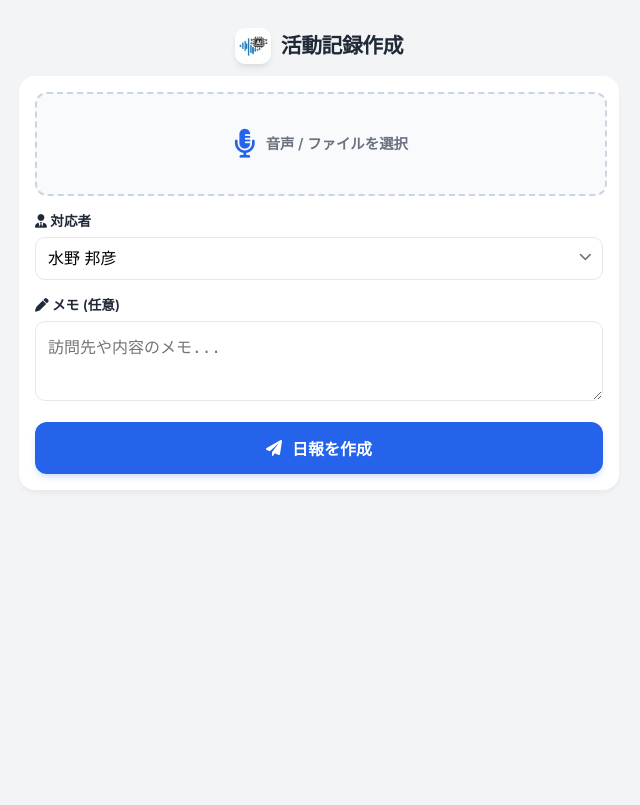
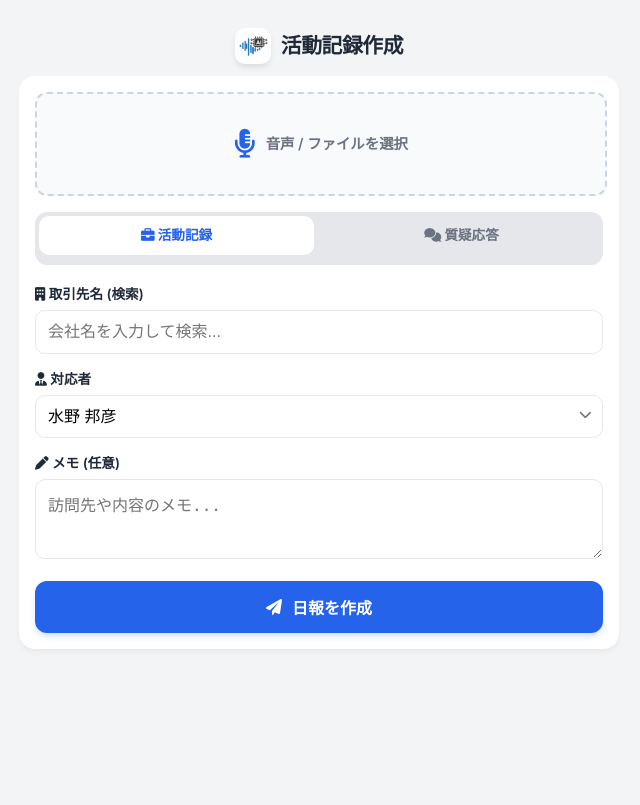
Before and after one commit to kids-masaru/sales-report-app-hg, a Flask app: page / in a window 1280 px wide. Shown: the top 805 px of the page, without its empty margins (321-961 px from the left). Run offline with Flask 3, Linux system fonts and the light colour scheme.

Commit message:
Restore Features: Search and QA Mode

````diff
--- a/app.py
+++ b/app.py
@@ -1,12 +1,12 @@
 
 import os
 import secrets
-from flask import Flask, render_template, request, redirect, url_for, session, flash, send_from_directory
+from flask import Flask, render_template, request, redirect, url_for, session, flash, send_from_directory, jsonify
 from werkzeug.utils import secure_filename
 from utils import (
     process_audio_only, process_text_only, process_audio_and_text,
     upload_file_to_kintone, upload_to_kintone, save_audio_file,
-    STAFF_OPTIONS, SALES_ACTIVITY_OPTIONS, init_gemini
+    STAFF_OPTIONS, SALES_ACTIVITY_OPTIONS, init_gemini, search_clients
 )
 
 app = Flask(__name__)
@@ -43,7 +43,16 @@ def login():
             return redirect(url_for('index'))
         else:
             flash('パスワードが違います', 'error')
+            flash('パスワードが違います', 'error')
     return render_template('login.html')
+
+@app.route('/api/search_clients', methods=['GET'])
+def search_clients_route():
+    keyword = request.args.get('q', '')
+    if not keyword:
+        return jsonify([])
+    results = search_clients(keyword)
+    return jsonify(results)
 
 @app.route('/', methods=['GET'])
 def index():
@@ -64,6 +73,9 @@ def process():
     text_input = request.form.get('text_input', '').strip()
     audio_file = request.files.get('audio_file')
     staff_name = request.form.get('staff_name')
+    client_id = request.form.get('client_id', '')
+    client_name = request.form.get('client_name', '')
+    mode = request.form.get('mode', 'sales') # sales or qa
 
     if not audio_file and not text_input:
         flash('音声ファイルまたはテキストを入力してください', 'error')
@@ -77,18 +89,23 @@ def process():
             saved_path = save_audio_file(audio_file)
 
             if text_input:
-                data = process_audio_and_text(saved_path, text_input)
+                data = process_audio_and_text(saved_path, text_input, mode)
             else:
-                data = process_audio_only(saved_path)
+                data = process_audio_only(saved_path, mode)
         elif text_input:
-            data = process_text_only(text_input)
+            data = process_text_only(text_input, mode)
 
         if not data:
             flash('AIによる抽出に失敗しました', 'error')
             return redirect(url_for('index'))
 
+        # Inject client info if available
+        if client_id:
+            data['取引先ID'] = client_id
+            data['取引先名'] = client_name # For display
+
         # Success -> Confirm Page
-        return render_template('confirm.html', data=data, file_path=saved_path or "", staff_name=staff_name, sales_options=SALES_ACTIVITY_OPTIONS)
+        return render_template('confirm.html', data=data, file_path=saved_path or "", staff_name=staff_name, sales_options=SALES_ACTIVITY_OPTIONS, mode=mode)
 
     except Exception as e:
         flash(f"エラーが発生しました: {str(e)}", 'error')
--- a/templates/index.html
+++ b/templates/index.html
@@ -10,6 +10,35 @@
             <div class="file-upload-content">
                 <i class="fas fa-microphone-alt file-upload-icon"></i>
                 <div class="file-upload-text">音声 / ファイルを選択</div>
+            </div>
+        </div>
+
+        <!-- Mode Toggle -->
+        <div style="display:flex; gap:10px; margin-bottom:20px; background:#e5e7eb; padding:4px; border-radius:12px;">
+            <input type="radio" name="mode" value="sales" id="mode_sales" checked style="display:none;"
+                onchange="updateModeUI()">
+            <label for="mode_sales" id="label_sales"
+                style="flex:1; text-align:center; padding:10px; border-radius:10px; background:white; font-weight:bold; color:var(--primary); transition:all 0.2s;">
+                <i class="fas fa-briefcase"></i> 活動記録
+            </label>
+
+            <input type="radio" name="mode" value="qa" id="mode_qa" style="display:none;" onchange="updateModeUI()">
+            <label for="mode_qa" id="label_qa"
+                style="flex:1; text-align:center; padding:10px; border-radius:10px; color:var(--text-sub); font-weight:bold; transition:all 0.2s;">
+                <i class="fas fa-comments"></i> 質疑応答
+            </label>
+        </div>
+
+        <!-- Client Search -->
+        <div class="input-group">
+            <label><i class="fas fa-building"></i> 取引先名 (検索)</label>
+            <div style="position:relative;">
+                <input type="text" id="clientSearchInput" placeholder="会社名を入力して検索..." autocomplete="off">
+                <input type="hidden" name="client_id" id="client_id">
+                <input type="hidden" name="client_name" id="client_name">
+                <div id="searchResults"
+                    style="display:none; position:absolute; top:100%; left:0; right:0; background:white; border:1px solid #ddd; border-radius:8px; max-height:200px; overflow-y:auto; z-index:1000; box-shadow:0 4px 6px rgba(0,0,0,0.1);">
+                </div>
             </div>
         </div>
 
@@ -57,6 +86,64 @@
             staffSelect.addEventListener('change', saveStaff);
             staffSelect.form.addEventListener('submit', saveStaff);
         }
+    }
+
+        // Mode UI Toggle
+        window.updateModeUI = function () {
+            const isSales = document.getElementById('mode_sales').checked;
+            document.getElementById('label_sales').style.background = isSales ? 'white' : 'transparent';
+            document.getElementById('label_sales').style.color = isSales ? 'var(--primary)' : 'var(--text-sub)';
+
+            document.getElementById('label_qa').style.background = !isSales ? 'white' : 'transparent';
+            document.getElementById('label_qa').style.color = !isSales ? 'var(--primary)' : 'var(--text-sub)';
+        }
+
+        // Client Search Logic
+        const clientInput = document.getElementById('clientSearchInput');
+    const resultsDiv = document.getElementById('searchResults');
+    let debounceTimer;
+
+    clientInput.addEventListener('input', function () {
+        clearTimeout(debounceTimer);
+        const query = this.value;
+        if (query.length < 2) {
+            resultsDiv.style.display = 'none';
+            return;
+        }
+
+        debounceTimer = setTimeout(() => {
+            fetch(`/api/search_clients?q=${encodeURIComponent(query)}`)
+                .then(res => res.json())
+                .then(data => {
+                    resultsDiv.innerHTML = '';
+                    if (data.length === 0) {
+                        resultsDiv.style.display = 'none';
+                        return;
+                    }
+                    data.forEach(client => {
+                        const div = document.createElement('div');
+                        div.style.padding = '10px';
+                        div.style.borderBottom = '1px solid #eee';
+                        div.textContent = client.name;
+                        div.onclick = () => {
+                            clientInput.value = client.name;
+                            document.getElementById('client_id').value = client.record_id; // Using record_id for Kintone
+                            document.getElementById('client_name').value = client.name;
+                            resultsDiv.style.display = 'none';
+                        };
+                        resultsDiv.appendChild(div);
+                    });
+                    resultsDiv.style.display = 'block';
+                });
+        }, 300);
+    });
+
+    // Hide results on click outside
+    document.addEventListener('click', function (e) {
+        if (e.target !== clientInput && e.target !== resultsDiv) {
+            resultsDiv.style.display = 'none';
+        }
+    });
     });
 </script>
 {% endblock %}
--- a/utils.py
+++ b/utils.py
@@ -194,6 +194,45 @@ def get_extraction_prompt(current_date_str: str):
 ```
 """
 
+def get_qa_extraction_prompt(current_date_str: str):
+    return f"""
+あなたは議事録作成のエキスパートAIです。
+入力された商談の文字起こしやメモ情報から、以下のフィールドを厳密なJSON形式で抽出してください。
+
+## 目的
+商談の中で行われた「質疑応答（Q&A）」を抽出し、ナレッジとして蓄積するため。
+
+## 前提条件
+- **現在日時**: {current_date_str}
+- **自社名**: 株式会社キッズコーポレーション
+
+## フィールド抽出ルール
+
+### 1. 質疑応答リスト (qa_list)
+- 商談の中でクライアントから出た「質問」と、それに対する自社の「回答」をペアで抽出してください。
+- 挨拶や雑談は除外し、業務に関連する内容のみ抽出してください。
+- **構成**:
+  - question: 相手からの質問、疑問、確認事項
+  - answer: こちらの回答、説明内容
+
+### 2. 対応日 (action_date)
+活動日付 (YYYY-MM-DD)。不明時は本日({current_date_str})。
+
+## 出力形式
+```json
+{{
+    "対応日": "YYYY-MM-DD",
+    "qa_list": [
+        {{
+            "question": "...",
+            "answer": "..."
+        }},
+        ...
+    ]
+}}
+```
+"""
+
 def parse_json_response(response_text: str) -> dict:
     try:
         if "```json" in response_text: json_str = response_text.split("```json")[1].split("```")[0].strip()
@@ -215,23 +254,26 @@ def get_mime_type(file_path: str) -> str:
     elif ext == ".ogg": return "audio/ogg"
     else: return "audio/mp3" # Fallback
 
-def process_audio_only(audio_file_path: str) -> dict:
-    model = genai.GenerativeModel(model_name=GEMINI_MODEL, system_instruction=get_extraction_prompt(get_current_date_str()))
+def process_audio_only(audio_file_path: str, mode: str = "sales") -> dict:
+    prompt_func = get_qa_extraction_prompt if mode == "qa" else get_extraction_prompt
+    model = genai.GenerativeModel(model_name=GEMINI_MODEL, system_instruction=prompt_func(get_current_date_str()))
     uploaded_file = genai.upload_file(audio_file_path, mime_type=get_mime_type(audio_file_path))
-    prompt = "この音声ファイルの内容を聞き取り、営業報告データを抽出してください。"
+    prompt = "この音声ファイルの内容を聞き取り、データを抽出してください。"
     response = model.generate_content([uploaded_file, prompt])
     return parse_json_response(response.text)
 
-def process_text_only(text: str) -> dict:
-    model = genai.GenerativeModel(model_name=GEMINI_MODEL, system_instruction=get_extraction_prompt(get_current_date_str()))
-    prompt = f"以下のテキストから営業報告データを抽出してください:\n\n{text}"
+def process_text_only(text: str, mode: str = "sales") -> dict:
+    prompt_func = get_qa_extraction_prompt if mode == "qa" else get_extraction_prompt
+    model = genai.GenerativeModel(model_name=GEMINI_MODEL, system_instruction=prompt_func(get_current_date_str()))
+    prompt = f"以下のテキストからデータを抽出してください:\n\n{text}"
     response = model.generate_content(prompt)
     return parse_json_response(response.text)
 
-def process_audio_and_text(audio_file_path: str, text: str) -> dict:
-    model = genai.GenerativeModel(model_name=GEMINI_MODEL, system_instruction=get_extraction_prompt(get_current_date_str()))
+def process_audio_and_text(audio_file_path: str, text: str, mode: str = "sales") -> dict:
+    prompt_func = get_qa_extraction_prompt if mode == "qa" else get_extraction_prompt
+    model = genai.GenerativeModel(model_name=GEMINI_MODEL, system_instruction=prompt_func(get_current_date_str()))
     uploaded_file = genai.upload_file(audio_file_path, mime_type=get_mime_type(audio_file_path))
-    prompt = f"音声ファイルの内容を分析し、営業報告データを抽出してください。テキストメモ優先:\n{text}"
+    prompt = f"音声ファイルの内容を分析し、データを抽出してください。テキストメモ優先:\n{text}"
     response = model.generate_content([uploaded_file, prompt])
     return parse_json_response(response.text)
 
````
Also changed, not shown: templates/confirm.html (+13 -1 lines), 1 other file.
